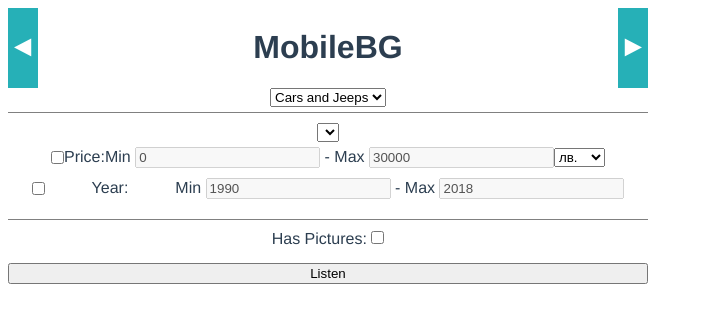
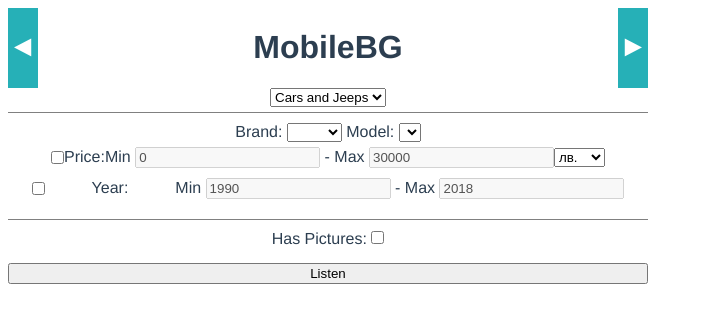
Before and after one commit to Bloodlister/Page-Change-Notifier, a Vue app: page /#/ in a window 1280 px wide. Shown: the top 322 px of the page, without its empty margins (0-703 px from the left). Built offline with nearby package versions, Linux system fonts and the light colour scheme.

Commit message:
- Create the brand-model input field  - Created a folder for organizing the Routers and Controllers for express  - Created a function with which to test sending emails

```diff
--- a/package.json
+++ b/package.json
@@ -10,6 +10,7 @@
   },
   "dependencies": {
     "express": "^4.16.4",
+    "nodemailer": "^4.6.8",
     "push.js": "^1.0.9",
     "vue": "^2.5.17",
     "vuex": "^3.0.1"
--- a/src/components/input/BrandModel.vue
+++ b/src/components/input/BrandModel.vue
@@ -1,9 +1,19 @@
 <template>
     <div class="search">
-        <select>
-            <option v-for="(brandOption, index) in brandOptions"
+        Brand:
+        <select v-model="selectedBrand">
+            <option value=""></option>
+            <option v-for="(brandOption, index) in data.brandOptions"
                     :key="index"
                     :value="brandOption.hrefValue">{{ brandOption.label }}</option>
+        </select>
+
+        Model:
+        <select>
+            <option value=""></option>
+            <option v-for="(modelOption, index) in modelsForBrand"
+                    :key="index"
+                    :value="modelOption.hrefValue">{{ modelOption.label }}</option>
         </select>
     </div>
 </template>
@@ -11,6 +21,16 @@
 <script>
 export default {
     name: 'BrandModel',
-    props: ['storage', 'hrefValues', 'brandOptions', 'modelOptions'],
+    props: ['storage', 'hrefValues', 'data'],
+    data: function() {
+        return {
+            selectedBrand: '',
+        };
+    },
+    computed: {
+        modelsForBrand: function() {
+            return this.data.modelOptions[this.selectedBrand]
+        }
+    }
 }
 </script>
--- a/src/components/searches/MobileBG.vue
+++ b/src/components/searches/MobileBG.vue
@@ -7,8 +7,10 @@
         </dropdown>
         <div class="column">
             <brand-model :storage="storage"
-                        :brand-options="inputs.brandModel"/>
+                        :data="inputs.brandModel"/>
+
             <currency :storage="storage" :dropdownData="inputs.price.dropdownData" :scopeData="inputs.price.scopeData" />
+
             <between-numbers v-for="(between, index) in inputs.betweens"
                             v-bind:key="index"
                             :storage="storage"
--- a/src/components/searches/data/MobileBG.js
+++ b/src/components/searches/data/MobileBG.js
@@ -8,10 +8,33 @@
                 label: 'Audi',
                 hrefValue: 'ff',
             },
+            {
+                label: 'BMW',
+                hrefValue: 'fw',
+            },
         ],
-        modelOptions: [
-
-        ],
+        modelOptions: {
+            ff: [
+                {
+                    label: 'Audi A1',
+                    hrefValue: 'aa',
+                },
+                {
+                    label: 'Audi B2',
+                    hrefValue: 'ab',
+                },
+            ],
+            fw: [
+                {
+                    label: 'BMW butt',
+                    hrefValue: 'BB',
+                },
+                {
+                    label: 'BMW iaksb',
+                    hrefValue: 'dsakjh',
+                },
+            ],
+        },
     },
     price: {
         scopeData: {
```
Also changed, not shown: app/Controllers/MailerController.js (added, +30 -0 lines), app/Routers/Mailer.js (added, +8 -0 lines), server.js (+9 -7 lines), 6 other files (tests, documents, lock files or other folders).
